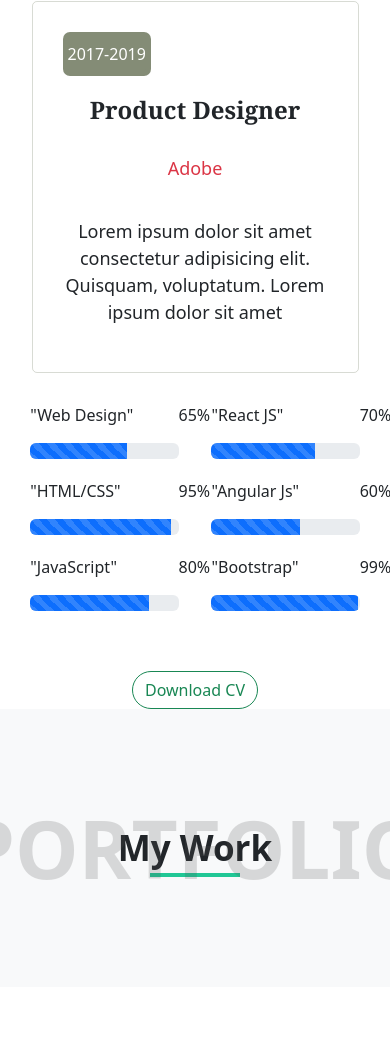
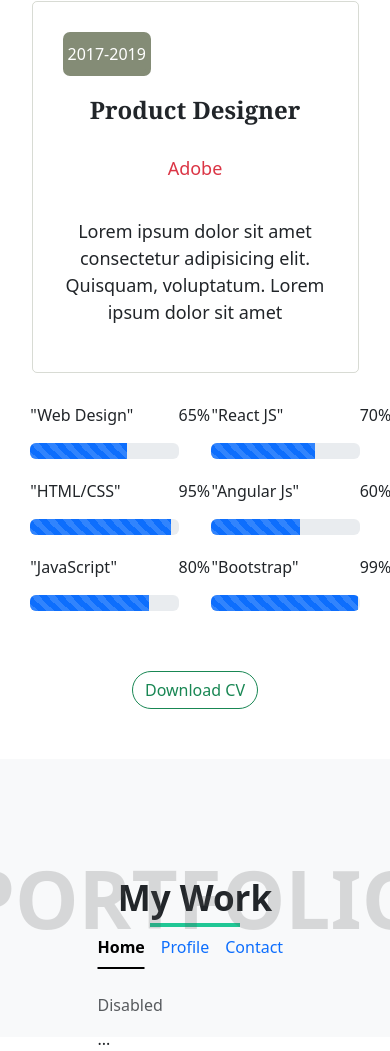
Before and after one commit to WhiteWoLfAC/Website-2, a plain HTML site: page index.html in a window 390 px wide. Shown: the part 5725-6776 px from the top of the page. Before the commit the page ends 6712 px from the top, so only its background shows below. Drawn offline with Linux system fonts and the light colour scheme.

Commit message:
website-2

```diff
--- a/css/style.css
+++ b/css/style.css
@@ -518,7 +518,7 @@ header {
 
 
 .summary-container button{
-    margin-top: 50px;
+    margin: 50px 0;
 }
 
 .port-head-section {
--- a/index.html
+++ b/index.html
@@ -331,15 +331,46 @@
     <!--Summary End-->
 
     <!--Portfolio Start-->
-    <section id="Portfolio"  class="bg-light py-5">
+    <section id="Portfolio" class="bg-light py-5">
         <div class="port-head-section">
             <h2>My Work</h2>
         </div>
-
-
-
-
-
+        <div class="container position-relative">
+            <div class=" position-absolute top-50 start-50 translate-middle ">
+                <ul class="nav nav-underline" id="myTab" role="tablist">
+                    <li class="nav-item " role="presentation">
+                        <button class="nav-link active" id="home-tab" data-bs-toggle="tab"
+                            data-bs-target="#home-tab-pane" type="button" role="tab" aria-controls="home-tab-pane"
+                            aria-selected="true">Home</button>
+                    </li>
+                    <li class="nav-item" role="presentation">
+                        <button class="nav-link " id="profile-tab" data-bs-toggle="tab"
+                            data-bs-target="#profile-tab-pane" type="button" role="tab" aria-controls="profile-tab-pane"
+                            aria-selected="false">Profile</button>
+                    </li>
+                    <li class="nav-item" role="presentation">
+                        <button class="nav-link" id="contact-tab" data-bs-toggle="tab"
+                            data-bs-target="#contact-tab-pane" type="button" role="tab" aria-controls="contact-tab-pane"
+                            aria-selected="false">Contact</button>
+                    </li>
+                    <li class="nav-item" role="presentation">
+                        <button class="nav-link" id="disabled-tab" data-bs-toggle="tab"
+                            data-bs-target="#disabled-tab-pane" type="button" role="tab"
+                            aria-controls="disabled-tab-pane" aria-selected="false" disabled>Disabled</button>
+                    </li>
+                </ul>
+                <div class="tab-content" id="myTabContent">
+                    <div class="tab-pane fade show active" id="home-tab-pane" role="tabpanel" aria-labelledby="home-tab"
+                        tabindex="0">...</div>
+                    <div class="tab-pane fade" id="profile-tab-pane" role="tabpanel" aria-labelledby="profile-tab"
+                        tabindex="0">...</div>
+                    <div class="tab-pane fade" id="contact-tab-pane" role="tabpanel" aria-labelledby="contact-tab"
+                        tabindex="0">...</div>
+                    <div class="tab-pane fade" id="disabled-tab-pane" role="tabpanel" aria-labelledby="disabled-tab"
+                        tabindex="0">...</div>
+                </div>
+            </div>
+        </div>
     </section>
     <script src="js/bootstrap.bundle.min.js"></script>
 </body>
```
